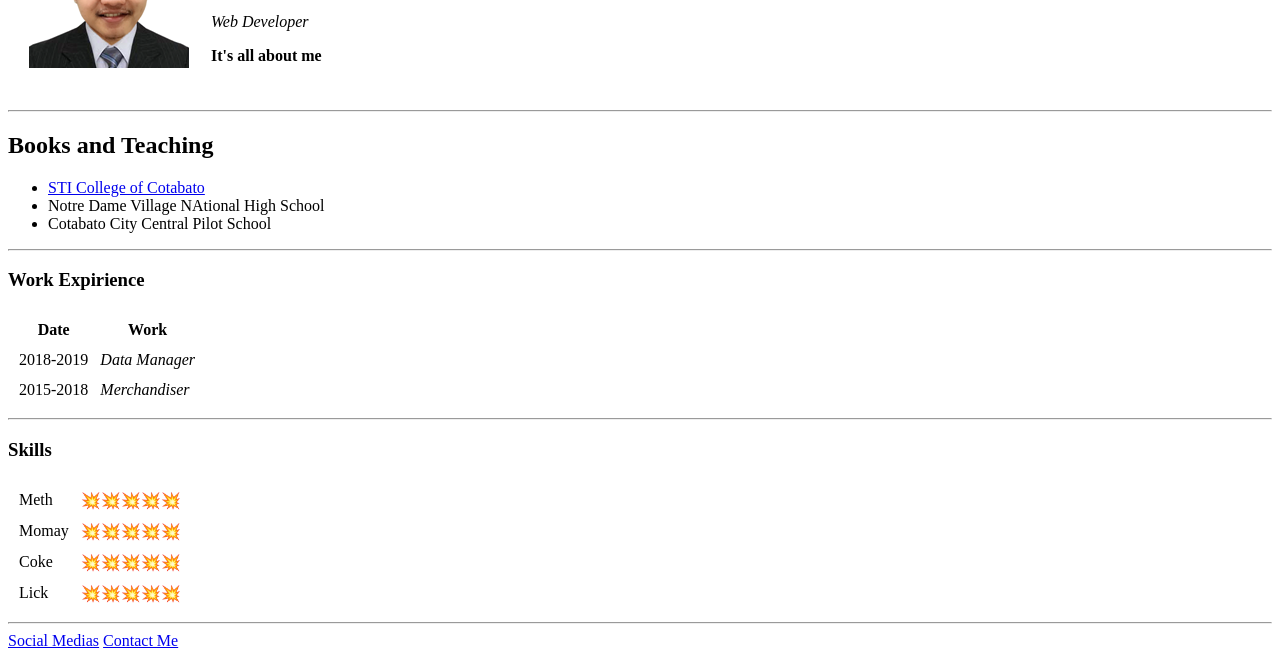
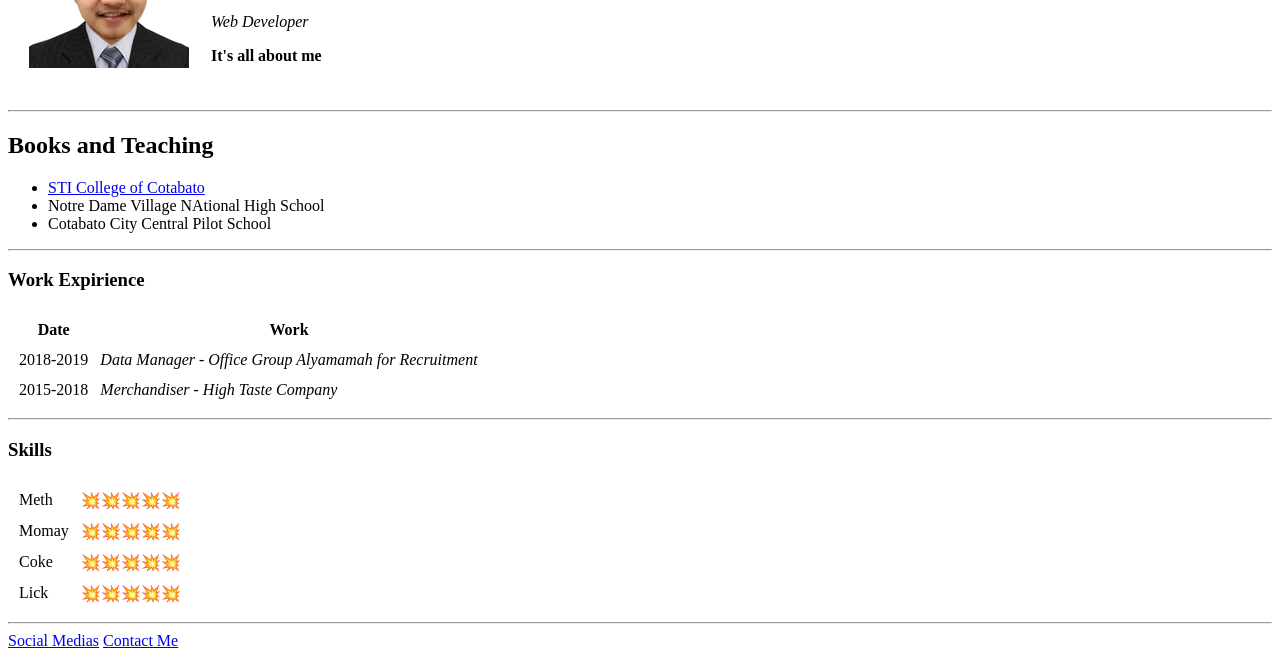
Before and after one commit to adhzis29/CV, a plain HTML site: page index.html in a window 1280 px wide. Shown: the part 130-800 px from the top of the page. Drawn offline with Linux system fonts and the light colour scheme.

Commit message:
Update index.html

```diff
--- a/index.html
+++ b/index.html
@@ -34,11 +34,11 @@
     </thead>
     <tr>
       <td>2018-2019</td>
-      <td><em> Data Manager</em></td>
+      <td><em> Data Manager - Office Group Alyamamah for Recruitment</em></td>
     </tr>
     <tr>
       <td>2015-2018</td>
-      <td><em>Merchandiser</em></td>
+      <td><em>Merchandiser - High Taste Company</em></td>
     </tr>
   </table>
 <hr>
```
